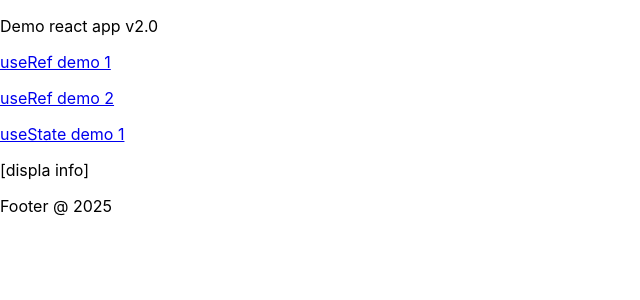
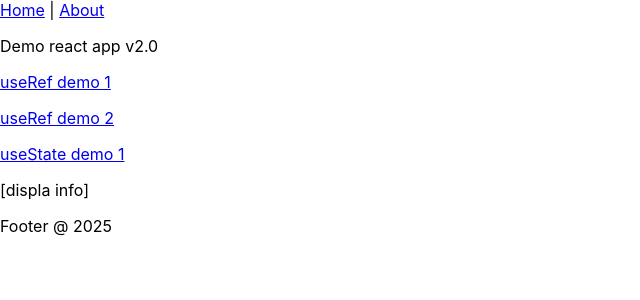
Before and after one commit to dgilbert-quickstart/react-demo-app-v2, a React (Create React App) app in the folder react-demo-app-v02/: page / in a window 1280 px wide. Shown: the top 300 px of the page, without its empty margins (0-640 px from the left). Built offline with nearby package versions, Linux system fonts and the light colour scheme.

Commit message:
update react demo app 2 - create-react-app, yarn, vite

```diff
--- a/react-demo-app-v02/src/App.js
+++ b/react-demo-app-v02/src/App.js
@@ -1,6 +1,7 @@
 //import {BrowserRouter, Routes, Route} from "react-router-dom"
 import {HashRouter, Routes, Route} from "react-router-dom"
 //-- Hashrouter - used with GitHub pages
+import NavBar from "./components/NavBar";
 import Home from "./components/Home";
 import About from "./components/About";
 
@@ -9,6 +10,7 @@
   return (
     <>
       <HashRouter>
+       <NavBar/>
        <Routes>
           <Route path="/" element={<Home/>}/>
           <Route path="/about" element={<About/>}/>
--- /dev/null
+++ b/react-demo-app-v02/src/components/NavBar.js
@@ -0,0 +1,14 @@
+import { Link } from "react-router-dom";
+
+function NavBar() {
+    return (
+      <>
+          <nav>
+            <Link to="/">Home</Link> {" | "}
+            <Link to="/about">About</Link>
+          </nav>
+      </>
+    );
+}
+
+export default NavBar;
```
